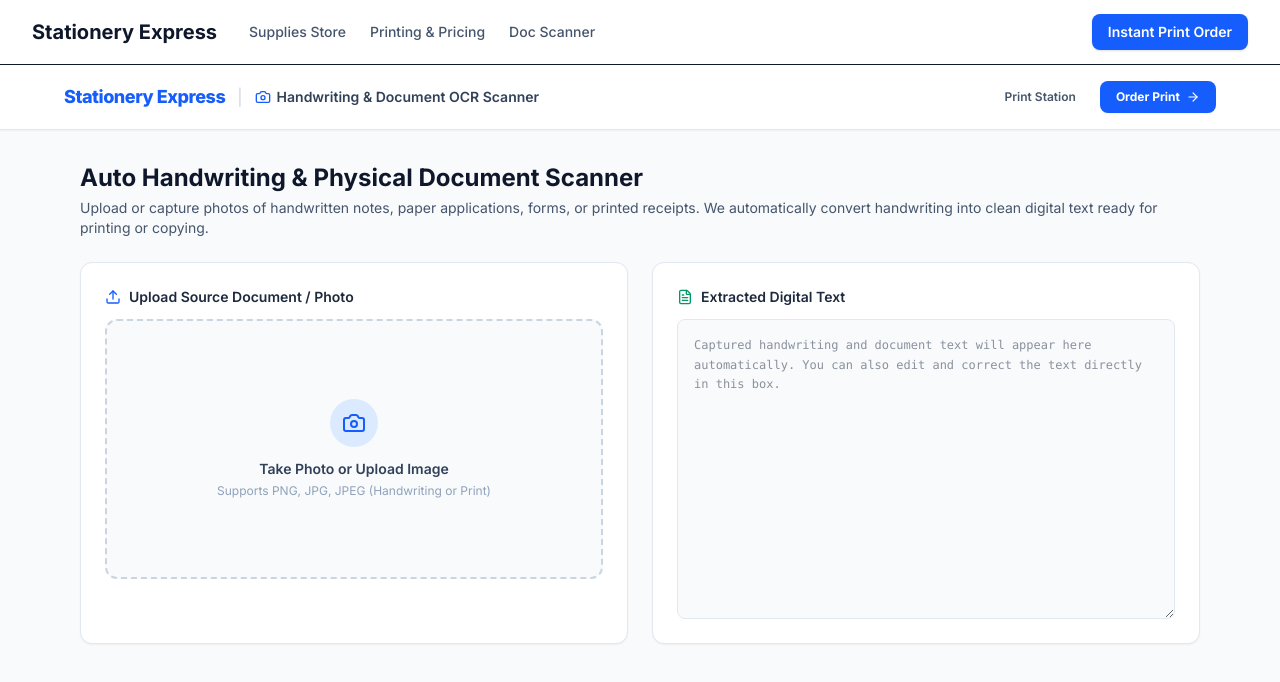
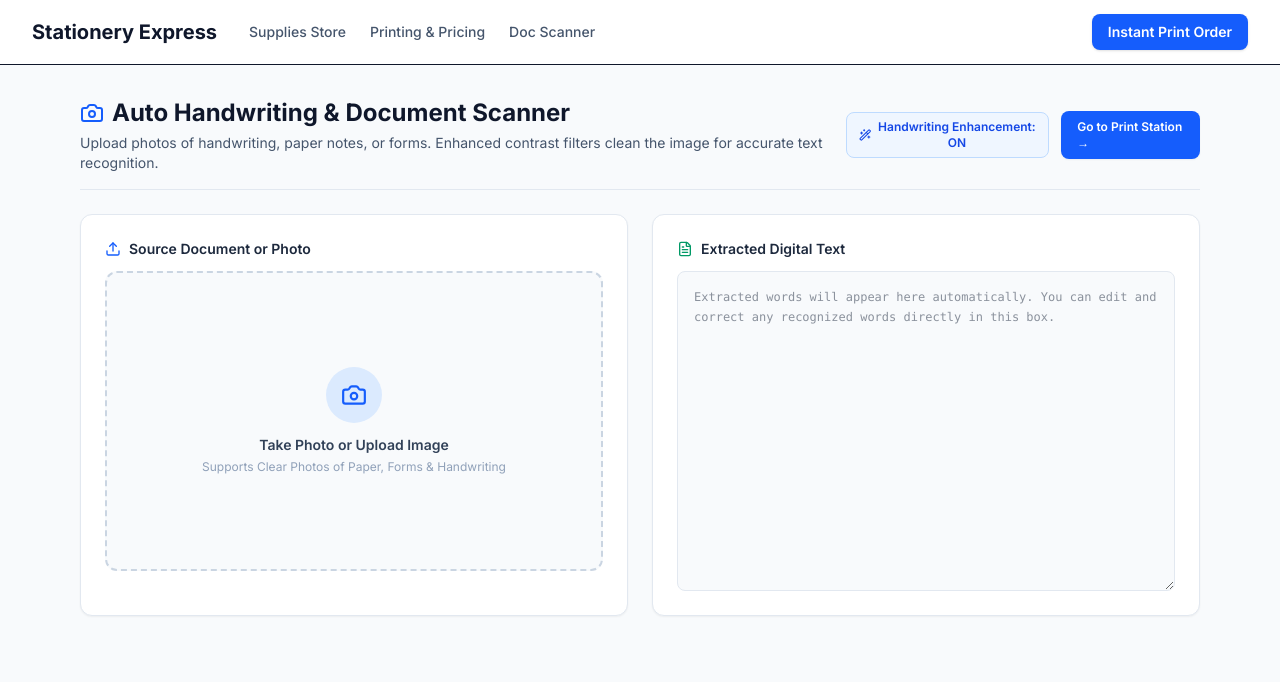
Before and after one commit to smarthiredhr-bot/stationery-platform, a Next.js app: page /scan in a window 1280 px wide. Shown: the top 682 px of the page. Built offline with nearby package versions, Linux system fonts and the light colour scheme.

Commit message:
fix: unify navigation header and add contrast pre-processing for handwriting scanner

```diff
--- a/src/app/scan/page.tsx
+++ b/src/app/scan/page.tsx
@@ -3,7 +3,7 @@
 import React, { useState, useRef } from 'react';
 import {
   Camera, Upload, FileText, CheckCircle2,
-  Copy, Printer, RefreshCw, ArrowRight
+  Copy, Printer, RefreshCw, Wand2, Sliders
 } from 'lucide-react';
 
 export default function DocumentScannerPage() {
@@ -13,43 +13,87 @@ export default function DocumentScannerPage() {
   const [statusText, setStatusText] = useState('');
   const [extractedText, setExtractedText] = useState('');
   const [copied, setCopied] = useState(false);
+  const [enhancedMode, setEnhancedMode] = useState(true);
+
   const fileInputRef = useRef<HTMLInputElement>(null);
+  const canvasRef = useRef<HTMLCanvasElement>(null);
+
+  // Pre-process canvas to make handwriting & low-contrast text sharp for OCR
+  const preprocessImage = (imageSrc: string): Promise<string> => {
+    return new Promise((resolve) => {
+      const img = new Image();
+      img.crossOrigin = 'anonymous';
+      img.onload = () => {
+        const canvas = canvasRef.current || document.createElement('canvas');
+        const ctx = canvas.getContext('2d');
+        if (!ctx) {
+          resolve(imageSrc);
+          return;
+        }
+
+        canvas.width = img.width;
+        canvas.height = img.height;
+        ctx.drawImage(img, 0, 0);
+
+        if (enhancedMode) {
+          const imgData = ctx.getImageData(0, 0, canvas.width, canvas.height);
+          const data = imgData.data;
+
+          // Grayscale & dynamic high-contrast thresholding for ink
+          for (let i = 0; i < data.length; i += 4) {
+            const avg = 0.299 * data[i] + 0.587 * data[i + 1] + 0.114 * data[i + 2];
+            // Enhance contrast to isolate pencil/pen strokes from paper
+            const threshold = avg > 140 ? 255 : avg < 90 ? 0 : avg;
+            data[i] = threshold;
+            data[i + 1] = threshold;
+            data[i + 2] = threshold;
+          }
+          ctx.putImageData(imgData, 0, 0);
+        }
+
+        resolve(canvas.toDataURL('image/png'));
+      };
+      img.src = imageSrc;
+    });
+  };
 
   const handleFileChange = (e: React.ChangeEvent<HTMLInputElement>) => {
     const file = e.target.files?.[0];
     if (!file) return;
 
     const reader = new FileReader();
-    reader.onload = () => {
-      setImagePreview(reader.result as string);
-      processOCR(file);
+    reader.onload = async () => {
+      const originalSrc = reader.result as string;
+      setImagePreview(originalSrc);
+      await runOCR(originalSrc);
     };
     reader.readAsDataURL(file);
   };
 
-  const processOCR = async (file: File) => {
+  const runOCR = async (rawSrc: string) => {
     setIsProcessing(true);
-    setProgress(10);
-    setStatusText('Loading OCR engine...');
+    setProgress(15);
+    setStatusText('Enhancing document contrast & ink clarity...');
     setExtractedText('');
 
     try {
-      // Dynamic import to prevent SSR / Webpack build crashes
+      const processedSrc = await preprocessImage(rawSrc);
+
       const { createWorker } = await import('tesseract.js');
       const worker = await createWorker('eng');
 
-      setStatusText('Scanning handwriting and document text...');
+      setStatusText('Analyzing handwriting & character patterns...');
       setProgress(50);
 
-      const ret = await worker.recognize(file);
+      const ret = await worker.recognize(processedSrc);
       setProgress(100);
-      setStatusText('Complete!');
+      setStatusText('Extraction Complete!');
       setExtractedText(ret.data.text.trim());
 
       await worker.terminate();
     } catch (err) {
       console.error(err);
-      setStatusText('Failed to scan image. Please try a clearer picture.');
+      setStatusText('OCR scan failed. Try a clearer image with good lighting.');
     } finally {
       setIsProcessing(false);
     }
@@ -64,50 +108,53 @@ export default function DocumentScannerPage() {
 
   return (
     <div className="min-h-screen bg-slate-50 text-slate-900 pb-16">
-      <header className="bg-white border-b border-slate-200 px-6 py-4 sticky top-0 z-20 shadow-xs">
-        <div className="max-w-6xl mx-auto flex items-center justify-between">
-          <div className="flex items-center space-x-3">
-            <a href="/" className="font-extrabold text-lg text-blue-600 tracking-tight">Stationery Express</a>
-            <span className="text-slate-300">|</span>
-            <h1 className="text-sm font-semibold text-slate-700 flex items-center gap-1.5">
-              <Camera size={16} className="text-blue-600" /> Handwriting & Document OCR Scanner
+      {/* Hidden processing canvas */}
+      <canvas ref={canvasRef} className="hidden" />
+
+      {/* Main Container without redundant top bar */}
+      <main className="max-w-6xl mx-auto px-4 pt-8">
+        <div className="flex flex-col md:flex-row md:items-center justify-between gap-4 mb-6 pb-4 border-b border-slate-200">
+          <div>
+            <h1 className="text-2xl font-bold text-slate-900 flex items-center gap-2">
+              <Camera className="text-blue-600" size={24} /> Auto Handwriting & Document Scanner
             </h1>
+            <p className="text-sm text-slate-600 mt-1">
+              Upload photos of handwriting, paper notes, or forms. Enhanced contrast filters clean the image for accurate text recognition.
+            </p>
           </div>
-          <div className="flex items-center space-x-3">
+
+          <div className="flex items-center gap-3">
+            <button
+              onClick={() => setEnhancedMode(!enhancedMode)}
+              className={`text-xs px-3 py-1.5 rounded-lg border font-medium flex items-center gap-1.5 transition ${
+                enhancedMode
+                  ? 'bg-blue-50 border-blue-200 text-blue-700 font-semibold'
+                  : 'bg-white border-slate-200 text-slate-600'
+              }`}
+              title="Enhance contrast for faint pen or pencil handwriting"
+            >
+              <Wand2 size={14} /> Handwriting Enhancement: {enhancedMode ? 'ON' : 'OFF'}
+            </button>
             <a
               href="/print"
-              className="text-xs font-semibold text-slate-600 hover:text-blue-600 px-3 py-1.5 rounded transition"
+              className="text-xs px-4 py-2 bg-blue-600 hover:bg-blue-700 text-white font-semibold rounded-lg shadow-xs transition"
             >
-              Print Station
-            </a>
-            <a
-              href="/print"
-              className="inline-flex items-center gap-1.5 px-4 py-2 bg-blue-600 hover:bg-blue-700 text-white text-xs font-bold rounded-lg shadow-xs transition"
-            >
-              Order Print <ArrowRight size={14} />
+              Go to Print Station &rarr;
             </a>
           </div>
         </div>
-      </header>
-
-      <main className="max-w-6xl mx-auto px-4 mt-8">
-        <div className="mb-6">
-          <h2 className="text-2xl font-bold text-slate-900">Auto Handwriting & Physical Document Scanner</h2>
-          <p className="text-sm text-slate-600 mt-1">
-            Upload or capture photos of handwritten notes, paper applications, forms, or printed receipts. We automatically convert handwriting into clean digital text ready for printing or copying.
-          </p>
-        </div>
 
         <div className="grid grid-cols-1 lg:grid-cols-2 gap-6">
+          {/* Left Column: Image Upload & Preview */}
           <div className="bg-white border border-slate-200 rounded-xl p-6 shadow-xs flex flex-col justify-between">
             <div>
               <h3 className="font-semibold text-sm text-slate-800 mb-3 flex items-center gap-2">
-                <Upload size={16} className="text-blue-600" /> Upload Source Document / Photo
+                <Upload size={16} className="text-blue-600" /> Source Document or Photo
               </h3>
 
               <div
                 onClick={() => fileInputRef.current?.click()}
-                className="border-2 border-dashed border-slate-300 hover:border-blue-500 rounded-xl p-8 flex flex-col items-center justify-center cursor-pointer bg-slate-50 hover:bg-blue-50/40 transition group min-h-[260px]"
+                className="border-2 border-dashed border-slate-300 hover:border-blue-500 rounded-xl p-8 flex flex-col items-center justify-center cursor-pointer bg-slate-50 hover:bg-blue-50/40 transition group min-h-[300px]"
               >
                 <input
                   ref={fileInputRef}
@@ -123,7 +170,7 @@ export default function DocumentScannerPage() {
                     <img
                       src={imagePreview}
                       alt="Uploaded Document"
-                      className="max-h-64 object-contain rounded-md shadow-xs border border-slate-200 mb-3"
+                      className="max-h-72 object-contain rounded-md shadow-xs border border-slate-200 mb-3"
                     />
                     <span className="text-xs font-semibold text-blue-600 group-hover:underline">
                       Click to choose another photo
@@ -131,16 +178,17 @@ export default function DocumentScannerPage() {
                   </div>
                 ) : (
                   <>
-                    <div className="w-12 h-12 rounded-full bg-blue-100 text-blue-600 flex items-center justify-center mb-3 group-hover:scale-105 transition">
-                      <Camera size={24} />
+                    <div className="w-14 h-14 rounded-full bg-blue-100 text-blue-600 flex items-center justify-center mb-3 group-hover:scale-105 transition">
+                      <Camera size={26} />
                     </div>
                     <span className="text-sm font-semibold text-slate-700">Take Photo or Upload Image</span>
-                    <span className="text-xs text-slate-400 mt-1">Supports PNG, JPG, JPEG (Handwriting or Print)</span>
+                    <span className="text-xs text-slate-400 mt-1">Supports Clear Photos of Paper, Forms & Handwriting</span>
                   </>
                 )}
               </div>
             </div>
 
+            {/* OCR Processing Bar */}
             {isProcessing && (
               <div className="mt-6 p-4 bg-blue-50 border border-blue-200 rounded-lg">
                 <div className="flex items-center justify-between text-xs font-semibold text-blue-800 mb-2">
@@ -159,6 +207,7 @@ export default function DocumentScannerPage() {
             )}
           </div>
 
+          {/* Right Column: Extracted Digital Text */}
           <div className="bg-white border border-slate-200 rounded-xl p-6 shadow-xs flex flex-col">
             <div className="flex items-center justify-between mb-3">
               <h3 className="font-semibold text-sm text-slate-800 flex items-center gap-2">
@@ -177,7 +226,7 @@ export default function DocumentScannerPage() {
                     onClick={() => window.print()}
                     className="inline-flex items-center gap-1 text-xs px-2.5 py-1 bg-slate-100 hover:bg-slate-200 text-slate-700 rounded transition font-medium"
                   >
-                    <Printer size={13} /> Print Text
+                    <Printer size={13} /> Print
                   </button>
                 </div>
               )}
@@ -187,18 +236,18 @@ export default function DocumentScannerPage() {
               readOnly={isProcessing}
               value={extractedText}
               onChange={(e) => setExtractedText(e.target.value)}
-              placeholder="Captured handwriting and document text will appear here automatically. You can also edit and correct the text directly in this box."
-              className="flex-1 w-full min-h-[300px] border border-slate-200 rounded-lg p-4 text-xs font-mono text-slate-800 leading-relaxed focus:outline-none focus:border-blue-500 bg-slate-50 resize-y"
+              placeholder="Extracted words will appear here automatically. You can edit and correct any recognized words directly in this box."
+              className="flex-1 w-full min-h-[320px] border border-slate-200 rounded-lg p-4 text-xs font-mono text-slate-800 leading-relaxed focus:outline-none focus:border-blue-500 bg-slate-50 resize-y"
             />
 
             {extractedText && (
               <div className="mt-4 pt-4 border-t border-slate-100 flex items-center justify-between text-xs text-slate-500">
-                <span>{extractedText.trim().split(/\s+/).filter(Boolean).length} words extracted</span>
+                <span>{extractedText.trim().split(/\s+/).filter(Boolean).length} words recognized</span>
                 <a
                   href="/print"
                   className="font-bold text-blue-600 hover:underline inline-flex items-center gap-1"
                 >
-                  Send this text to the Printing Station &rarr;
+                  Send text to Printing Station &rarr;
                 </a>
               </div>
             )}
```
